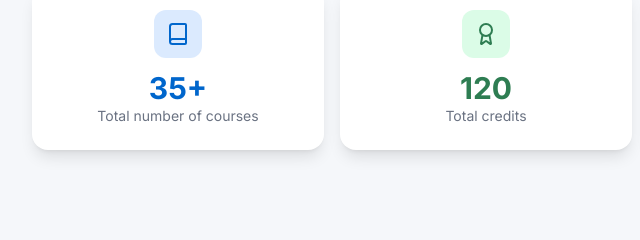
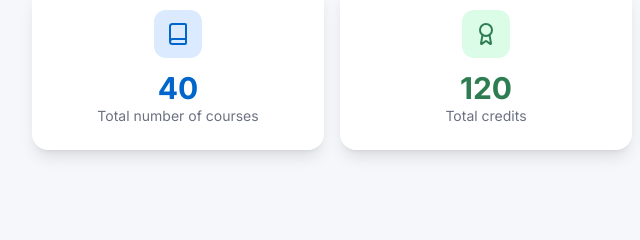
Before and after one commit to 3031445204zelsy17-lang/studyflow-personal, a plain HTML site: page DSAI大学四年选课/index.html in a window 1280 px wide. Shown: the part 474-714 px from the top of the page, 0-640 px from the left. Drawn offline with nearby package versions, Linux system fonts and the light colour scheme.

Commit message:
Update index.html

```diff
--- a/DSAI大学四年选课/index.html
+++ b/DSAI大学四年选课/index.html
@@ -82,7 +82,7 @@
                     <div class="w-12 h-12 bg-blue-100 rounded-xl flex items-center justify-center mx-auto mb-3">
                         <i data-lucide="book" class="w-6 h-6 text-[#0066CC]"></i>
                     </div>
-                    <div class="text-3xl font-bold text-[#0066CC]">35+</div>
+                    <div class="text-3xl font-bold text-[#0066CC]">40</div>
                     <div class="text-gray-500 text-sm">Total number of courses</div>
                 </div>
                 <div class="bg-white rounded-2xl shadow-lg p-6 text-center animate-fade-in">
```
